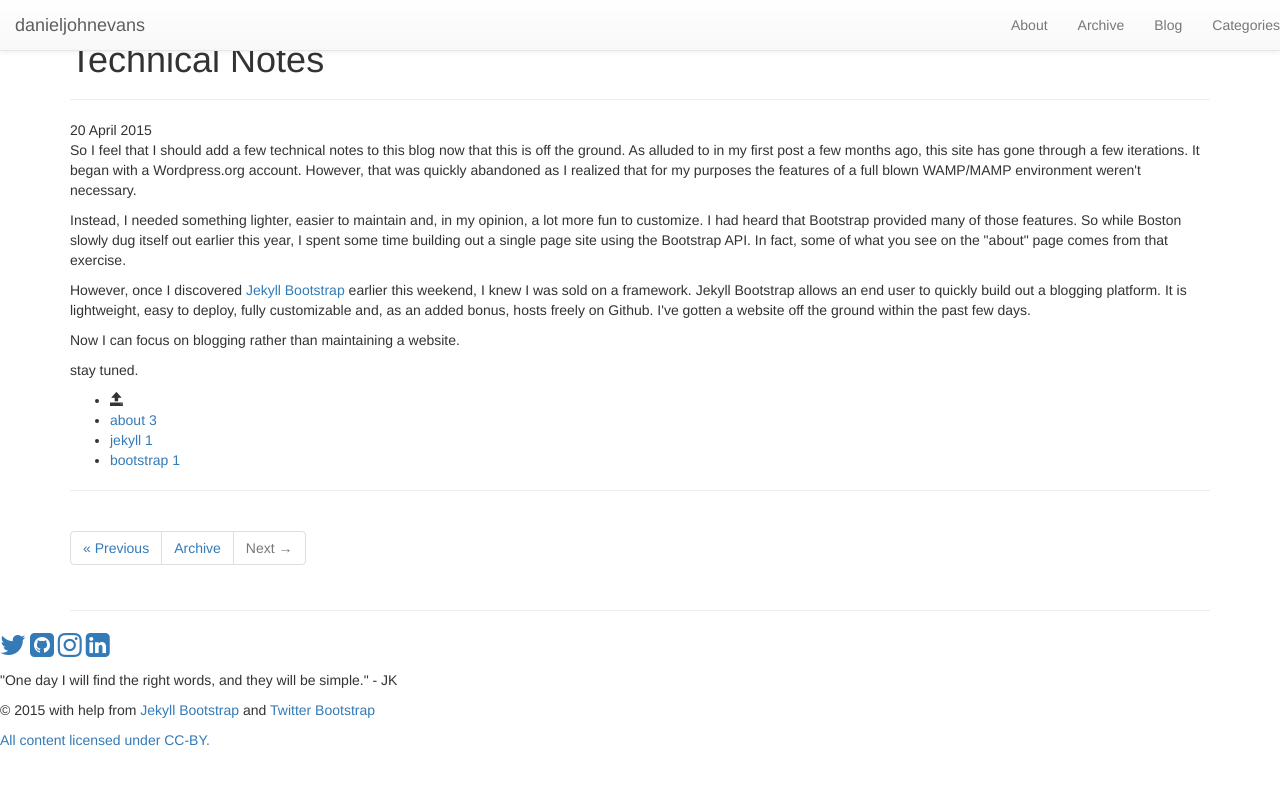
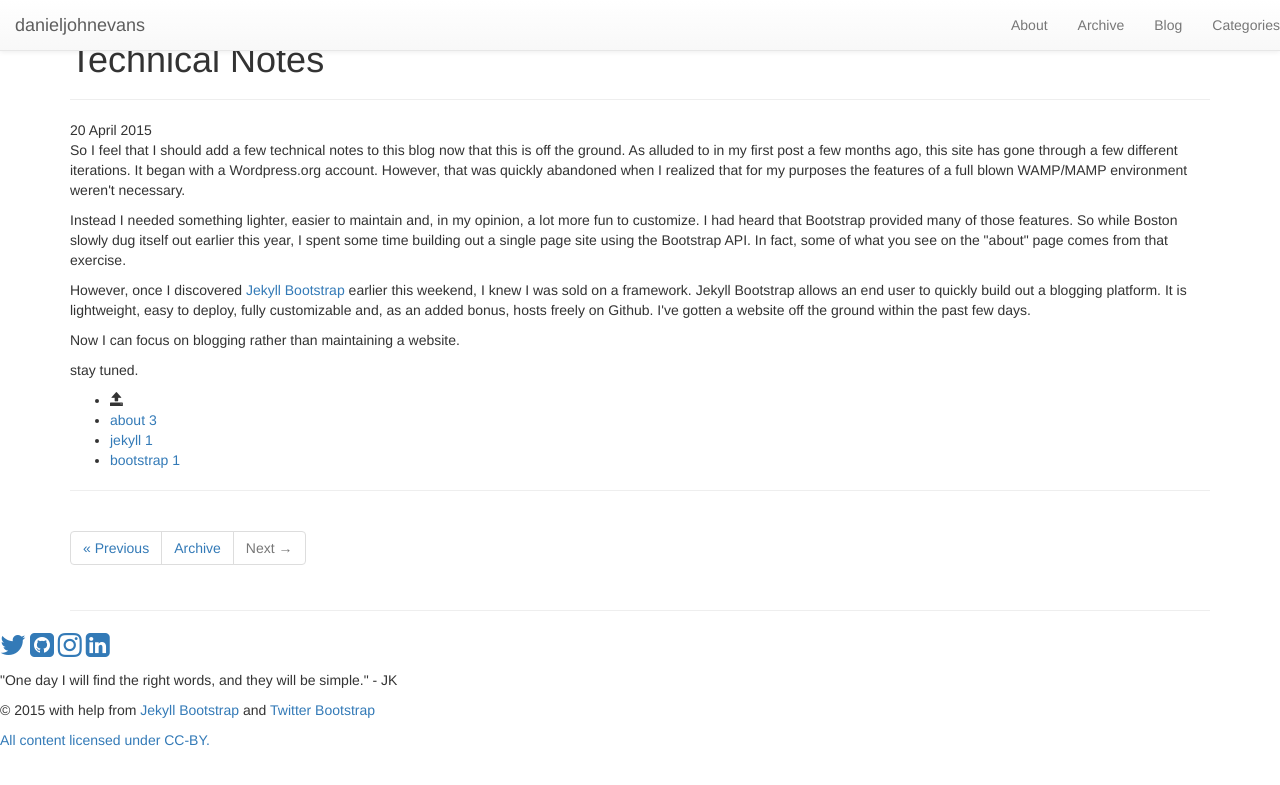
Before and after one commit to danieljohnevans/danieljohnevans.github.io, a Jekyll site: the page built from _posts/2015-4-20-technical-notes.markdown, in a window 1280 px wide. Shown: the top 785 px of the page. Built offline with Jekyll 4.4.1, drawn with Linux system fonts in a browser that asks for light colours; nearby versions of some CDN libraries; library files that are not in the unit come from our copies.

Commit message:
Updating Blog
Updating Blog

```diff
--- a/_posts/2015-4-20-technical-notes.markdown
+++ b/_posts/2015-4-20-technical-notes.markdown
@@ -5,9 +5,9 @@ date:   2015-04-20 17:09:50
 categories: about jekyll bootstrap
 ---
 <body>
-<p>So I feel that I should add a few technical notes to this blog now that this is off the ground. As alluded to in my first post a few months ago, this site has gone through a few iterations. It began with a Wordpress.org account. However, that was quickly abandoned as I realized that for my purposes the features of a full blown WAMP/MAMP environment weren't necessary.</p>
+<p>So I feel that I should add a few technical notes to this blog now that this is off the ground. As alluded to in my first post a few months ago, this site has gone through a few different iterations. It began with a Wordpress.org account. However, that was quickly abandoned when I realized that for my purposes the features of a full blown WAMP/MAMP environment weren't necessary.</p>
 
-<p>Instead, I needed something lighter, easier to maintain and, in my opinion, a lot more fun to customize. I had heard that Bootstrap provided many of those features. So while Boston slowly dug itself out earlier this year, I spent some time building out a single page site using the Bootstrap API. In fact, some of what you see on the "about" page comes from that exercise. </p>
+<p>Instead I needed something lighter, easier to maintain and, in my opinion, a lot more fun to customize. I had heard that Bootstrap provided many of those features. So while Boston slowly dug itself out earlier this year, I spent some time building out a single page site using the Bootstrap API. In fact, some of what you see on the "about" page comes from that exercise. </p>
 
 <p> However, once I discovered <a href="http://jekyllbootstrap.com/">Jekyll Bootstrap</a> earlier this weekend, I knew I was sold on a framework. Jekyll Bootstrap allows an end user to quickly build out a blogging platform. It is lightweight, easy to deploy, fully customizable and, as an added bonus, hosts freely on Github. I've gotten a website off the ground within the past few days. </p>
 
```
